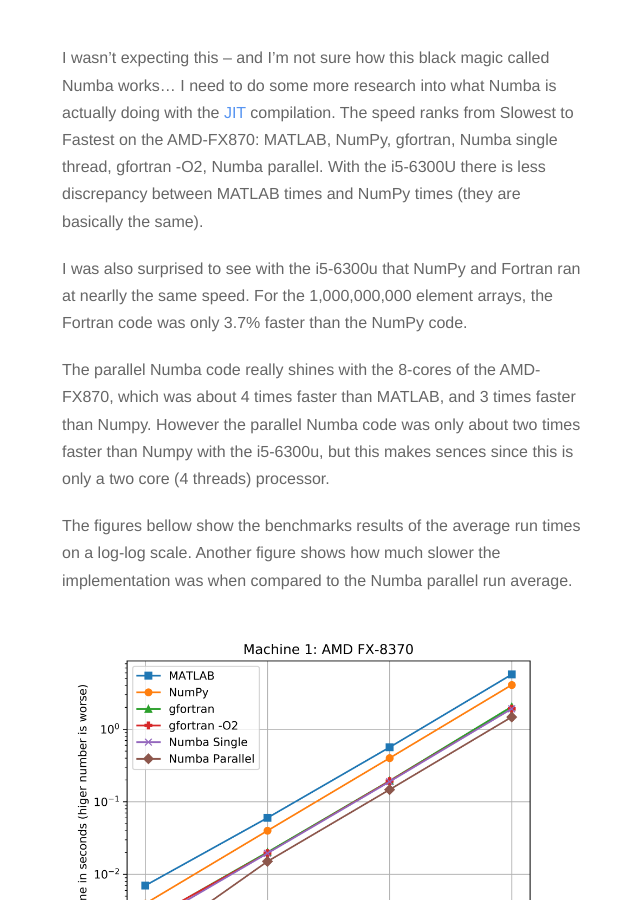
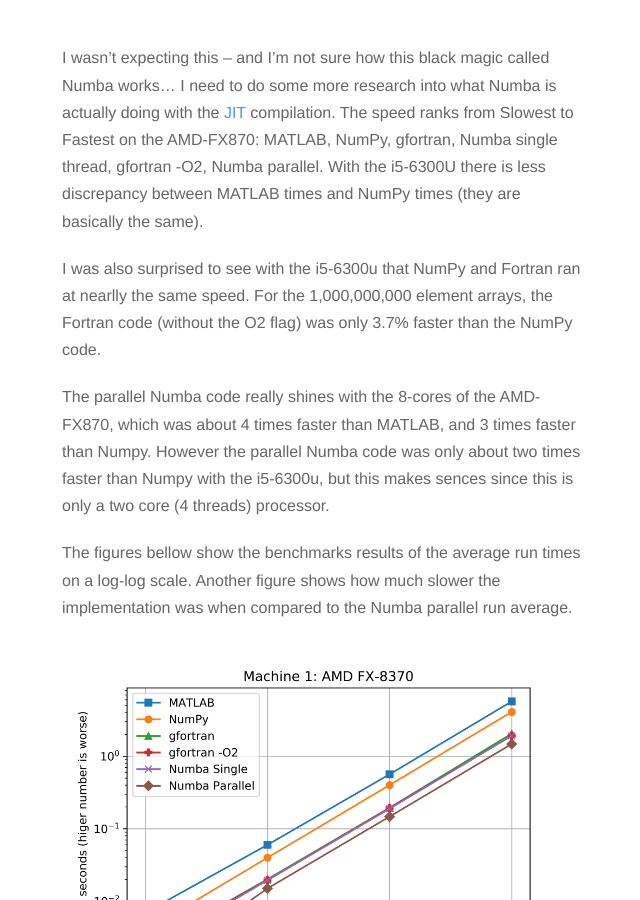
Before and after one commit to cjekel/cjekel.github.io, a Jekyll site: the page built from _posts/2017-09-27-Python-with-Numba-faster-than-fortran.md, in a window 1280 px wide and 900 px high, scrolled down 5799 px. Shown: the whole window, without its empty margins (318-958 px from the left). Built offline with Jekyll 4.4.1, drawn with Linux system fonts in a browser that asks for light colours; nearby versions of some CDN libraries; formulas are drawn with MathJax 3; comment, search, counter and statistics services are not loaded.

Commit message:
clarification

```diff
--- a/_posts/2017-09-27-Python-with-Numba-faster-than-fortran.md
+++ b/_posts/2017-09-27-Python-with-Numba-faster-than-fortran.md
@@ -196,7 +196,7 @@ On both of my machines a single threaded Numba run was on average faster than co
 
  I wasn't expecting this -- and I'm not sure how this black magic called Numba works... I need to do some more research into what Numba is actually doing with the [JIT](https://en.wikipedia.org/wiki/Just-in-time_compilation) compilation. The speed ranks from Slowest to Fastest on the AMD-FX870: MATLAB, NumPy, gfortran, Numba single thread, gfortran -O2, Numba parallel. With the i5-6300U there is less discrepancy between MATLAB times and NumPy times (they are basically the same).
 
-I was also surprised to see with the i5-6300u that NumPy and Fortran ran at nearlly the same speed. For the 1,000,000,000 element arrays, the Fortran code was only 3.7% faster than the NumPy code.
+I was also surprised to see with the i5-6300u that NumPy and Fortran ran at nearlly the same speed. For the 1,000,000,000 element arrays, the Fortran code (without the O2 flag) was only 3.7% faster than the NumPy code.
 
 The parallel Numba code really shines with the 8-cores of the AMD-FX870, which was about 4 times faster than MATLAB, and 3 times faster than Numpy. However the parallel Numba code was only about two times faster than Numpy with the i5-6300u, but this makes sences since this is only a two core (4 threads) processor.
 
```
Also changed, not shown: 1 other file.
